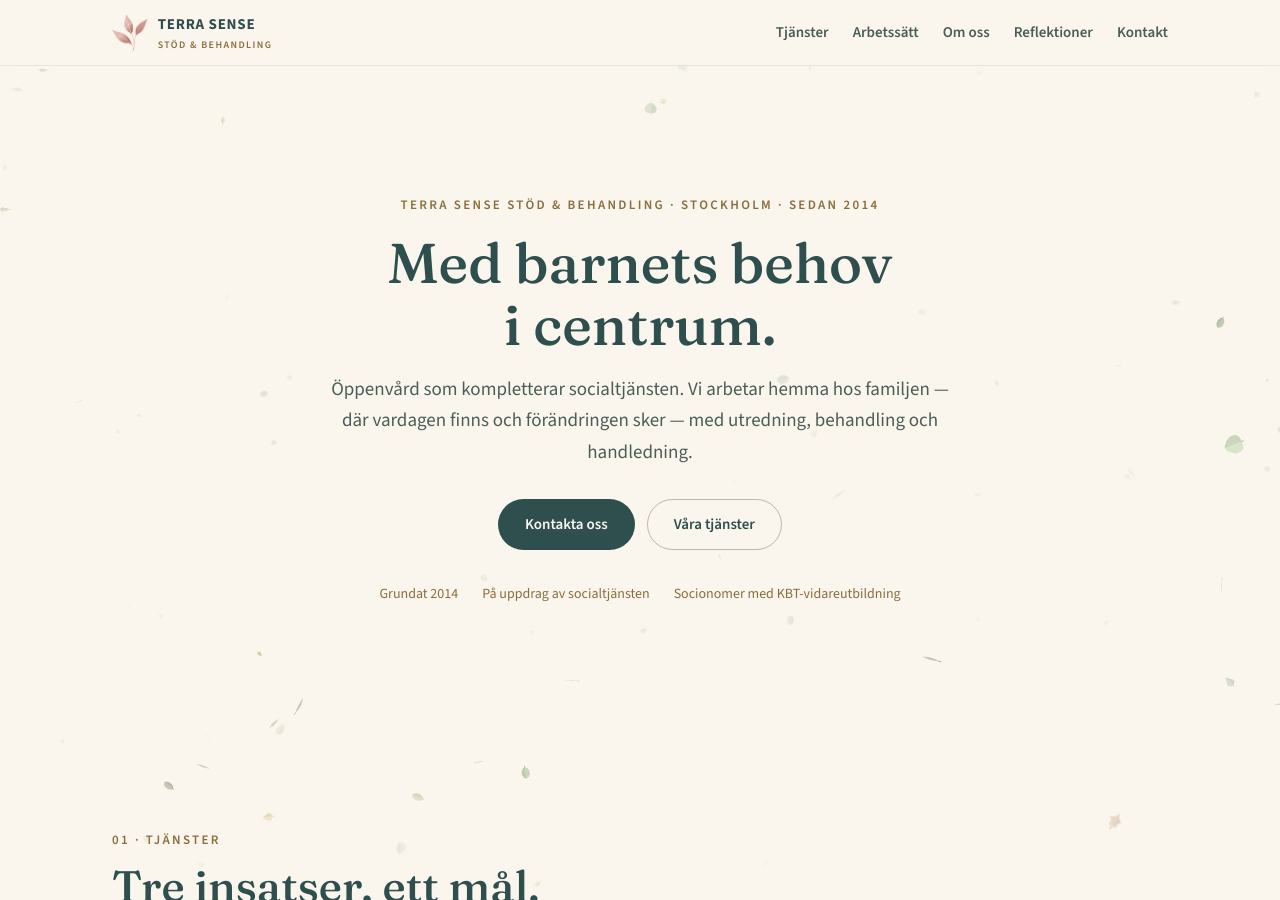
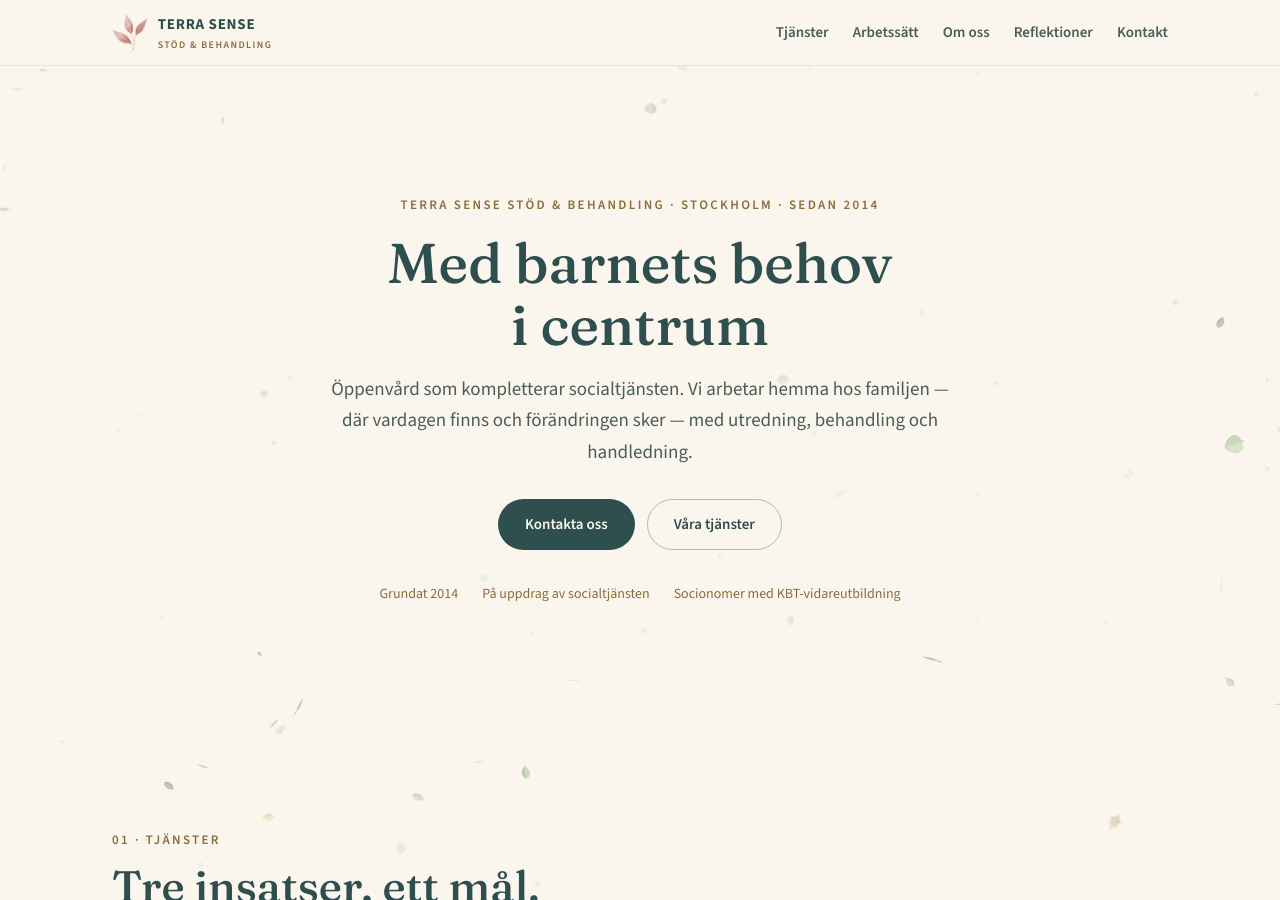
Before and after one commit to terrasen/terrasense-se.github.io, a Jekyll site: the page built from index.html, in a window 1280 px wide and 900 px high. Built offline with Jekyll 4.4.1, drawn with Linux system fonts in a browser that asks for light colours.

Commit message:
fix: remove period from hero title

```diff
--- a/index.html
+++ b/index.html
@@ -10,7 +10,7 @@ homepage: true
     <div class="ts-shell">
       <div class="reveal">
         <span class="ts-eyebrow">Terra Sense Stöd &amp; Behandling · Stockholm · Sedan 2014</span>
-        <h1 class="ts-title">Med barnets behov<br>i centrum.</h1>
+        <h1 class="ts-title">Med barnets behov<br>i centrum</h1>
         <p class="ts-lead">Öppenvård som kompletterar socialtjänsten. Vi arbetar hemma hos familjen — där vardagen finns och förändringen sker — med utredning, behandling och handledning.</p>
         <div class="ts-actions">
           <a class="ts-btn ts-btn--primary" href="#kontakt">Kontakta oss</a>
```
